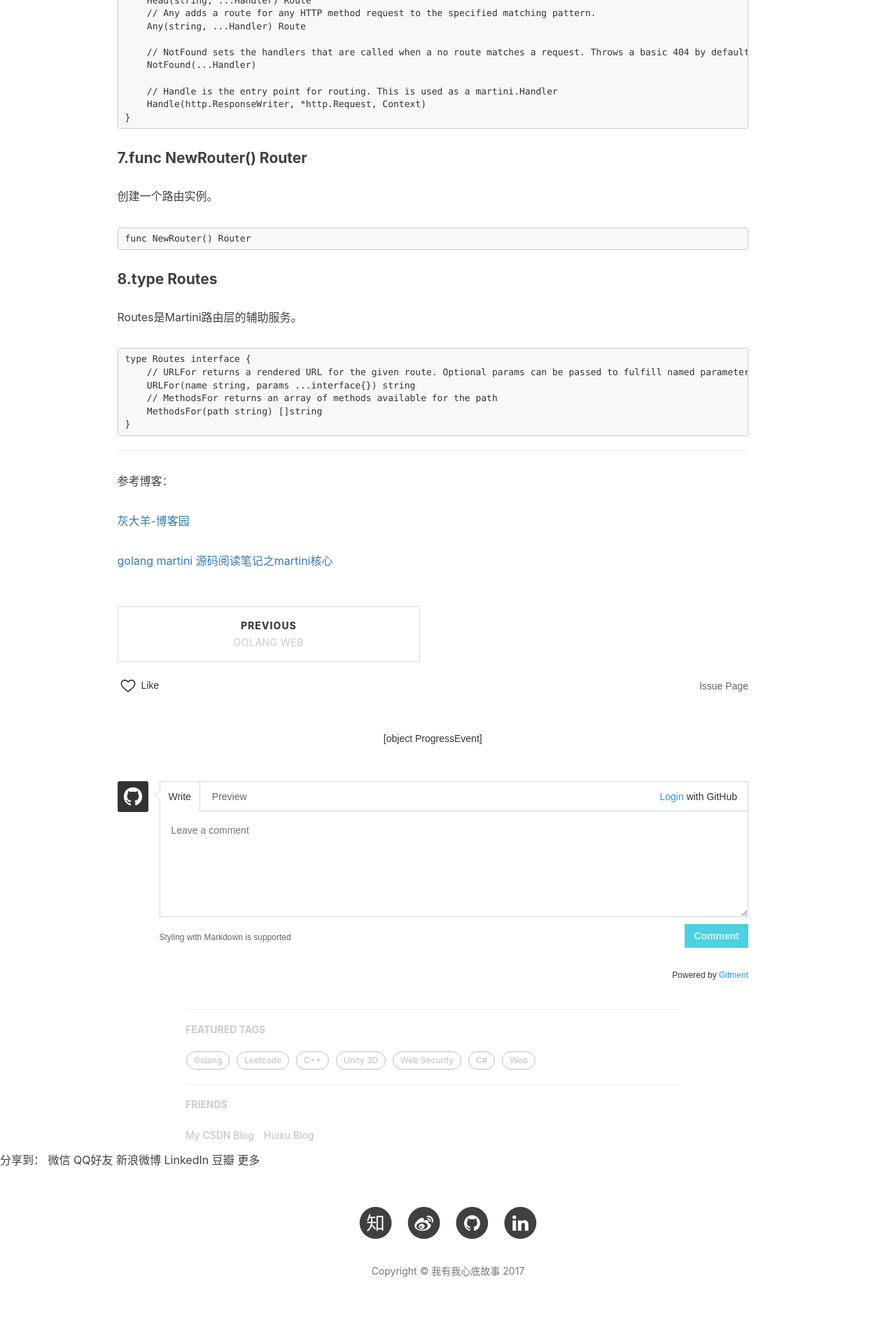
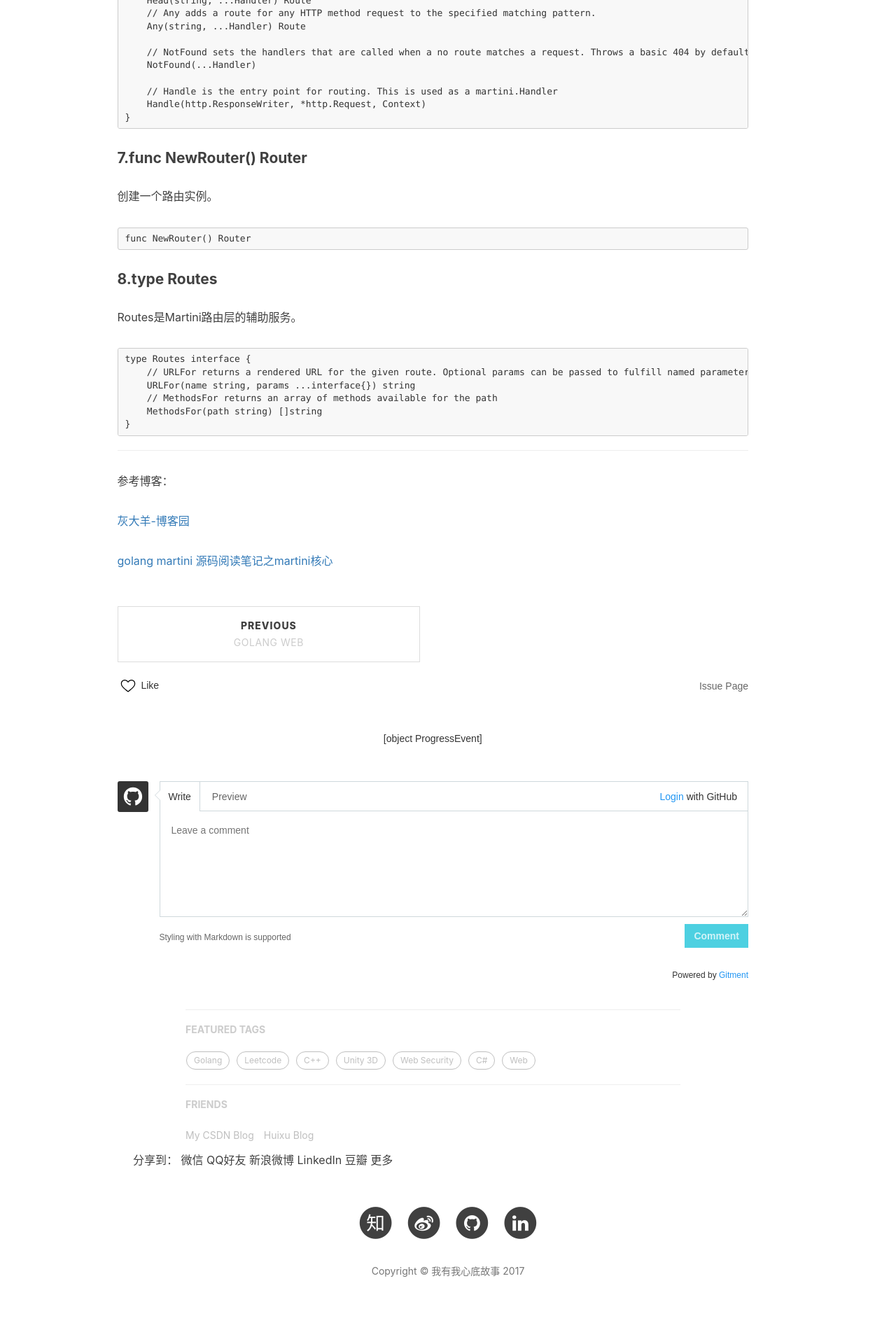
Before and after one commit to Tomy-Lee/Tomy-Lee.github.io, a Jekyll site: the page built from _posts/2017-11-13-golang-martini.md, in a window 1280 px wide. Shown: the part 3134-5054 px from the top of the page at 70% size. Built offline with Jekyll 4.4.1, drawn with Linux system fonts in a browser that asks for light colours; nearby versions of some CDN libraries; comment, search, counter and statistics services are not loaded.

Commit message:
Update post.html

```diff
--- a/_layouts/post.html
+++ b/_layouts/post.html
@@ -255,7 +255,7 @@ layout: default
 
 
 <!-- JiaThis Button BEGIN -->
-<div class="jiathis_style" style="align:auto">
+<div class="jiathis_style" style="width:900px; margin:0 auto">
 	<span class="jiathis_txt">分享到：</span>
 	<a class="jiathis_button_weixin">微信</a>
 	<a class="jiathis_button_cqq">QQ好友</a>
```
